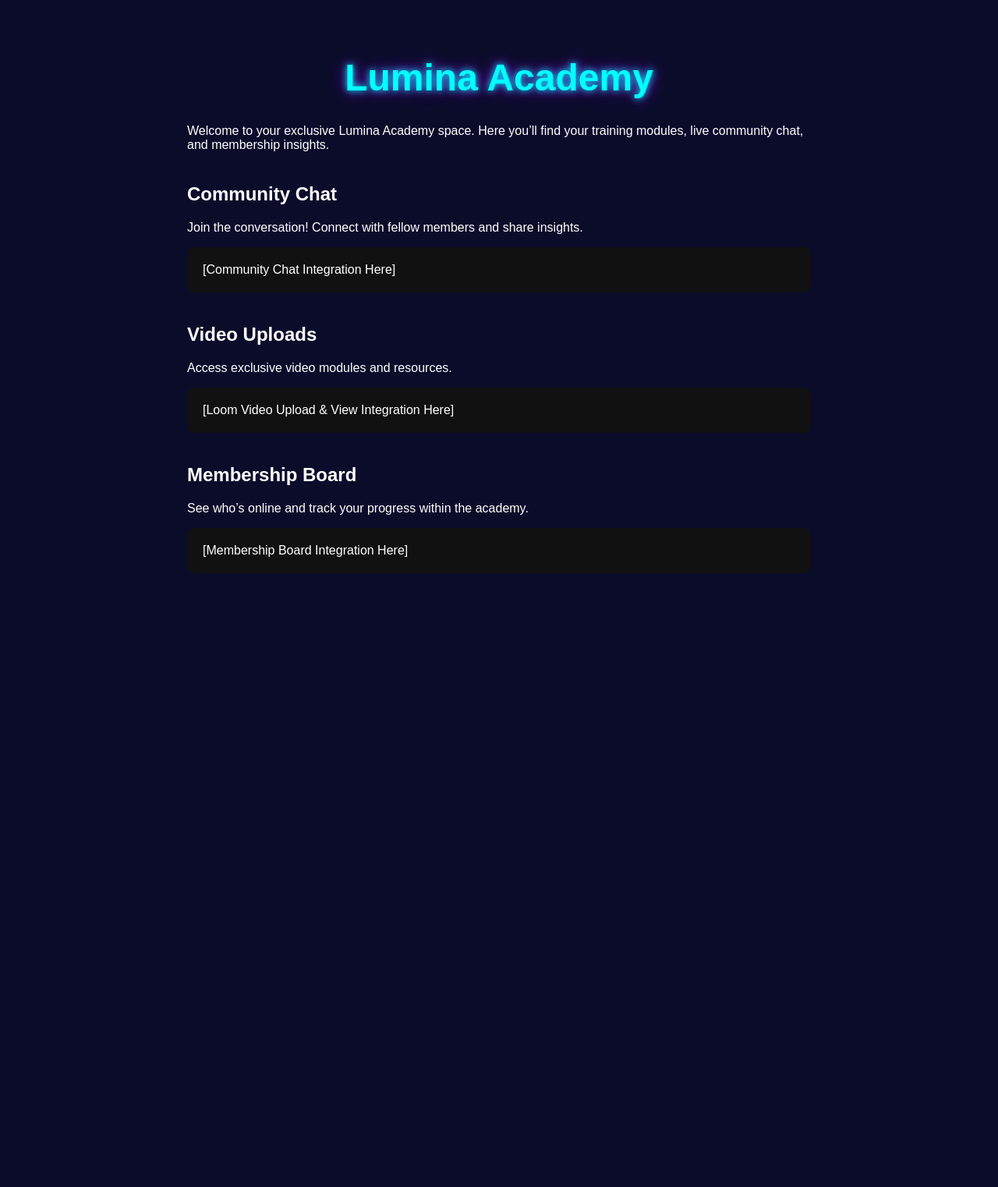
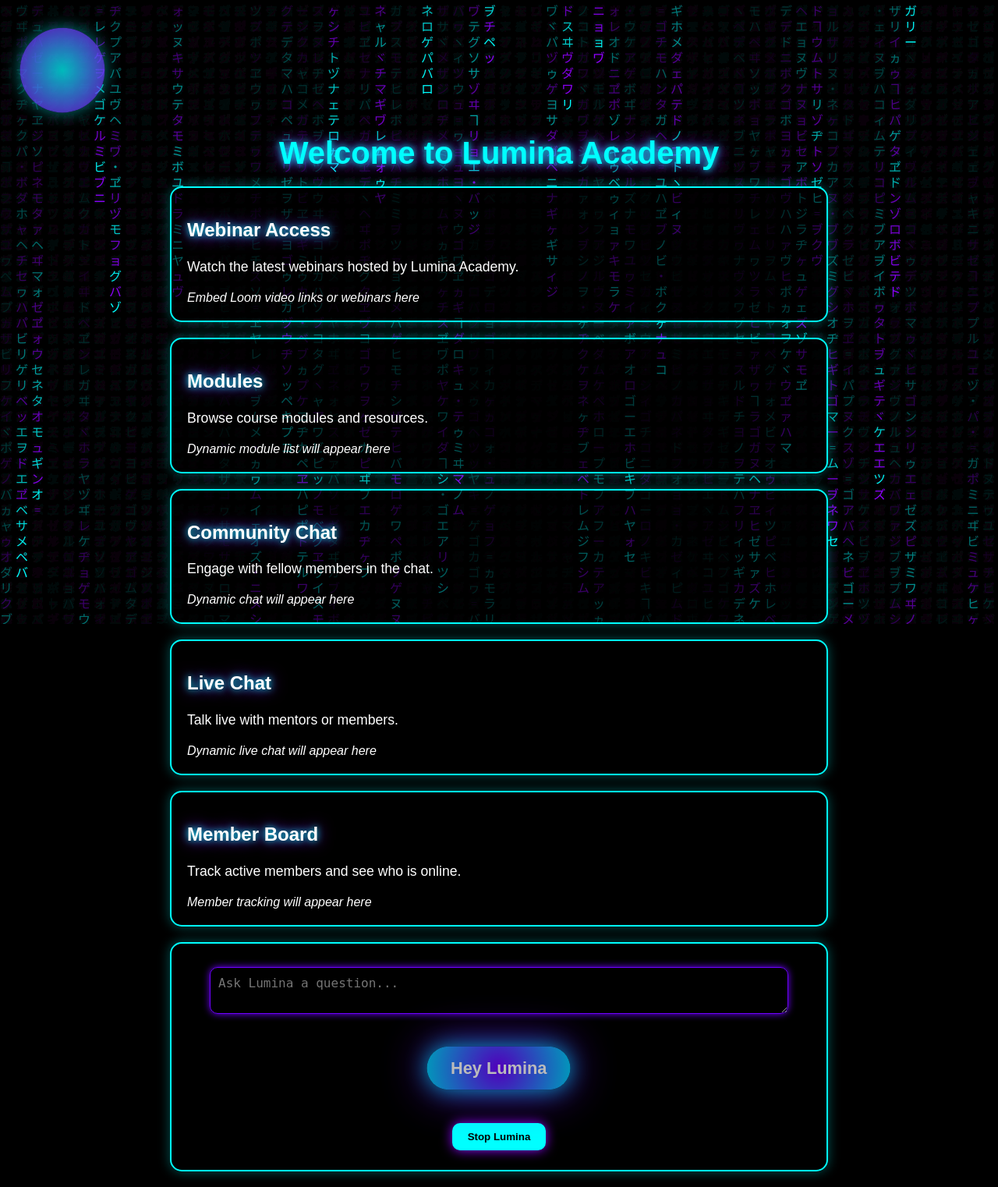
Before and after one commit to Lumina9ether/Lumina, a Flask app: template templates/academy.html in a window 1280 px wide. Shown: the whole page at 78% size. Before the commit the page ends 735 px from the top, so only its background shows below. Run offline with Flask 3, Linux system fonts and the light colour scheme; the template is opened without the code that fills it, so the values that code supplies are empty.

Commit message:
Add files via upload

```diff
--- /dev/null
+++ b/static/academy.css
@@ -0,0 +1,83 @@
+
+body {
+  background: #000;
+  font-family: Orbitron, sans-serif;
+  color: #ffffff;
+  overflow-x: hidden;
+  margin: 0;
+  padding: 0;
+}
+
+h1, h2 {
+  font-weight: 700;
+  text-shadow: 0 0 10px #00ffff, 0 0 20px #8F00FF;
+}
+
+p {
+  font-size: 1.1rem;
+  line-height: 1.5;
+}
+
+.box {
+  border: 2px solid #00ffff;
+  border-radius: 15px;
+  padding: 20px;
+  margin: 20px auto;
+  max-width: 800px;
+  background: rgba(0, 0, 0, 0.6);
+  box-shadow: 0 0 25px #00ffff88, 0 0 45px #8F00FF66;
+}
+
+button {
+  margin: 5px;
+  padding: 10px 20px;
+  border: none;
+  border-radius: 10px;
+  background: linear-gradient(90deg, #8F00FF, #5500AA);
+  color: white;
+  box-shadow: 0 0 15px #8F00FF;
+  cursor: pointer;
+  font-weight: bold;
+  transition: all 0.3s ease;
+}
+
+button:hover {
+  transform: scale(1.05);
+  box-shadow: 0 0 25px #8F00FF, 0 0 45px #5500AA;
+}
+
+textarea {
+  width: 90%;
+  margin: 10px auto;
+  padding: 10px;
+  border-radius: 10px;
+  border: 1px solid #6e00ff;
+  box-shadow: 0 0 10px #6e00ff;
+  background: rgba(0,0,0,0.5);
+  color: #fff;
+  font-size: 1rem;
+}
+
+.glow-title {
+  font-size: 2.5rem;
+  color: #00ffff;
+  text-shadow: 0 0 10px #00ffff, 0 0 20px #8F00FF;
+  margin: 20px 0;
+  text-align: center;
+  display: block;
+}
+
+#orb {
+  width: 100px;
+  height: 100px;
+  margin: 20px auto;
+  border-radius: 50%;
+  background: radial-gradient(circle, #00ffff 0%, #8F00FF 100%);
+  box-shadow: 0 0 20px #00ffffaa;
+  animation: pulse 2s infinite;
+}
+
+@keyframes pulse {
+  0%, 100% { transform: scale(1); opacity: 1; }
+  50% { transform: scale(1.1); opacity: 0.7; }
+}
--- /dev/null
+++ b/static/matrix.js
@@ -0,0 +1,51 @@
+
+const canvas = document.createElement('canvas');
+document.body.appendChild(canvas);
+canvas.style.position = 'fixed';
+canvas.style.top = 0;
+canvas.style.left = 0;
+canvas.style.zIndex = -1;
+canvas.style.pointerEvents = 'none';
+
+const ctx = canvas.getContext('2d');
+let width = window.innerWidth;
+let height = window.innerHeight;
+canvas.width = width;
+canvas.height = height;
+
+const columns = Math.floor(width / 20);
+const drops = Array(columns).fill(1);
+const colors = ['#00ffff', '#8F00FF'];
+
+function draw() {
+  ctx.fillStyle = 'rgba(0, 0, 0, 0.05)';
+  ctx.fillRect(0, 0, width, height);
+
+  ctx.font = '16px monospace';
+
+  for (let i = 0; i < drops.length; i++) {
+    const color = colors[Math.floor(Math.random() * colors.length)];
+    ctx.fillStyle = color;
+    const text = String.fromCharCode(0x30A0 + Math.random() * 96);
+    ctx.fillText(text, i * 20, drops[i] * 20);
+
+    if (drops[i] * 20 > height && Math.random() > 0.975) {
+      drops[i] = 0;
+    }
+
+    drops[i]++;
+  }
+}
+
+function animate() {
+  draw();
+  requestAnimationFrame(animate);
+}
+animate();
+
+window.onresize = () => {
+  width = window.innerWidth;
+  height = window.innerHeight;
+  canvas.width = width;
+  canvas.height = height;
+};
--- a/templates/academy.html
+++ b/templates/academy.html
@@ -2,63 +2,85 @@
 <!DOCTYPE html>
 <html lang="en">
 <head>
-  <meta charset="UTF-8">
-  <meta name="viewport" content="width=device-width, initial-scale=1.0">
+  <meta charset="utf-8"/>
+  <meta content="width=device-width, initial-scale=1.0" name="viewport"/>
   <title>Lumina Academy</title>
-  <link href="static/styles.css" rel="stylesheet"/>
+  <link href="/static/styles.css" rel="stylesheet"/>
+  <link href="/static/academy.css" rel="stylesheet"/>
   <style>
     body {
-      background: #0b0c2a;
-      color: #fff;
+      margin: 0;
       font-family: Orbitron, sans-serif;
+      color: #ffffff;
+      background: #000;
+      overflow-x: hidden;
     }
-    .container {
-      max-width: 800px;
-      margin: 0 auto;
-      padding: 40px;
-    }
+    .center { text-align: center; }
     .glow-title {
-      text-align: center;
-      font-size: 3rem;
+      font-size: 2.5rem;
       color: #00ffff;
       text-shadow: 0 0 10px #00ffff, 0 0 20px #8F00FF;
+      margin: 20px 0;
+      text-align: center;
+      display: block;
     }
-    .community-chat, .membership-board, .video-upload {
-      margin-top: 40px;
+    .box { border: 2px solid #00ffff; border-radius: 15px; padding: 20px; margin: 20px auto; max-width: 800px; background: rgba(0, 0, 0, 0.6); box-shadow: 0 0 15px #00ffff55; }
+    #orb { width: 100px; height: 100px; margin: 20px auto; border-radius: 50%; background: radial-gradient(circle, #00ffff 0%, #8F00FF 100%); box-shadow: 0 0 20px #00ffffaa; animation: pulse 2s infinite; }
+    @keyframes pulse {
+      0%, 100% { transform: scale(1); opacity: 1; }
+      50% { transform: scale(1.1); opacity: 0.7; }
     }
+    textarea { width: 90%; margin: 10px auto; padding: 10px; border-radius: 10px; border: 1px solid #6e00ff; box-shadow: 0 0 10px #6e00ff; background: rgba(0,0,0,0.5); color: #fff; font-size: 1rem; }
+    button { margin: 5px; padding: 10px 20px; border: none; border-radius: 10px; background: #00ffff; color: #000; cursor: pointer; font-weight: bold; }
+    button:hover { background: #8F00FF; color: #fff; }
   </style>
 </head>
 <body>
-  <div class="container">
-    <h1 class="glow-title">Lumina Academy</h1>
-    <p>Welcome to your exclusive Lumina Academy space. Here you’ll find your training modules, live community chat, and membership insights.</p>
+  <canvas id="stars"></canvas>
 
-    <div class="community-chat">
-      <h2>Community Chat</h2>
-      <p>Join the conversation! Connect with fellow members and share insights.</p>
-      <!-- Placeholder for community chat widget -->
-      <div style="background: #111; padding: 20px; border-radius: 10px;">
-        [Community Chat Integration Here]
-      </div>
-    </div>
+  <div id="orb"></div>
+  <h1 class="glow-title">Welcome to Lumina Academy</h1>
 
-    <div class="video-upload">
-      <h2>Video Uploads</h2>
-      <p>Access exclusive video modules and resources.</p>
-      <!-- Placeholder for video upload feature -->
-      <div style="background: #111; padding: 20px; border-radius: 10px;">
-        [Loom Video Upload & View Integration Here]
-      </div>
-    </div>
+  <div class="box">
+    <h2>Webinar Access</h2>
+    <p>Watch the latest webinars hosted by Lumina Academy.</p>
+    <div><em>Embed Loom video links or webinars here</em></div>
+  </div>
 
-    <div class="membership-board">
-      <h2>Membership Board</h2>
-      <p>See who’s online and track your progress within the academy.</p>
-      <!-- Placeholder for membership tracking -->
-      <div style="background: #111; padding: 20px; border-radius: 10px;">
-        [Membership Board Integration Here]
-      </div>
-    </div>
+  <div class="box">
+    <h2>Modules</h2>
+    <p>Browse course modules and resources.</p>
+    <div><em>Dynamic module list will appear here</em></div>
   </div>
+
+  <div class="box">
+    <h2>Community Chat</h2>
+    <p>Engage with fellow members in the chat.</p>
+    <div><em>Dynamic chat will appear here</em></div>
+  </div>
+
+  <div class="box">
+    <h2>Live Chat</h2>
+    <p>Talk live with mentors or members.</p>
+    <div><em>Dynamic live chat will appear here</em></div>
+  </div>
+
+  <div class="box">
+    <h2>Member Board</h2>
+    <p>Track active members and see who is online.</p>
+    <div><em>Member tracking will appear here</em></div>
+  </div>
+
+  <div class="box center">
+    <textarea id="user-input" placeholder="Ask Lumina a question..."></textarea>
+    <br/>
+    <button id="hey-lumina-button">Hey Lumina</button>
+    <button id="stop-button">Stop Lumina</button>
+    <div id="subtitles"></div>
+  </div>
+
+  <script src="/static/stars.js"></script>
+  <script src="/static/matrix.js"></script>
+  <script src="/static/script.js"></script>
 </body>
 </html>
```
